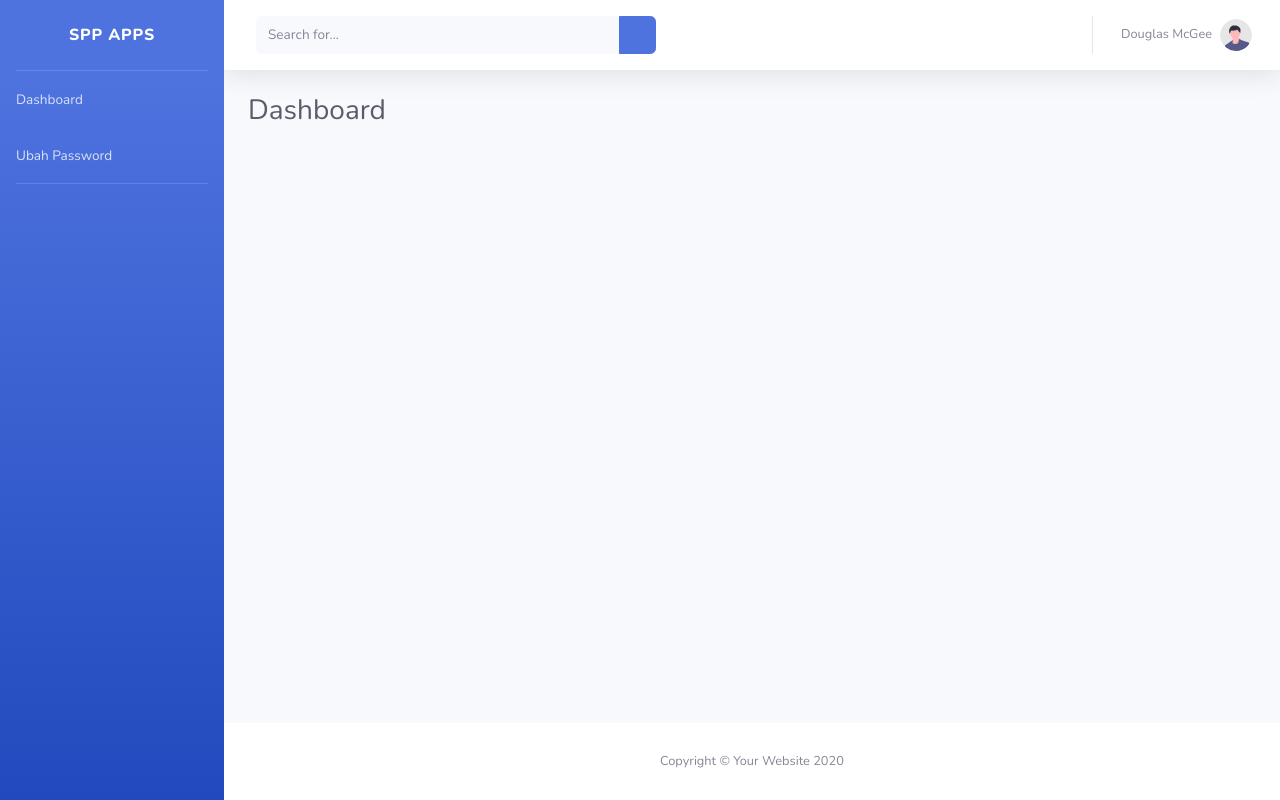
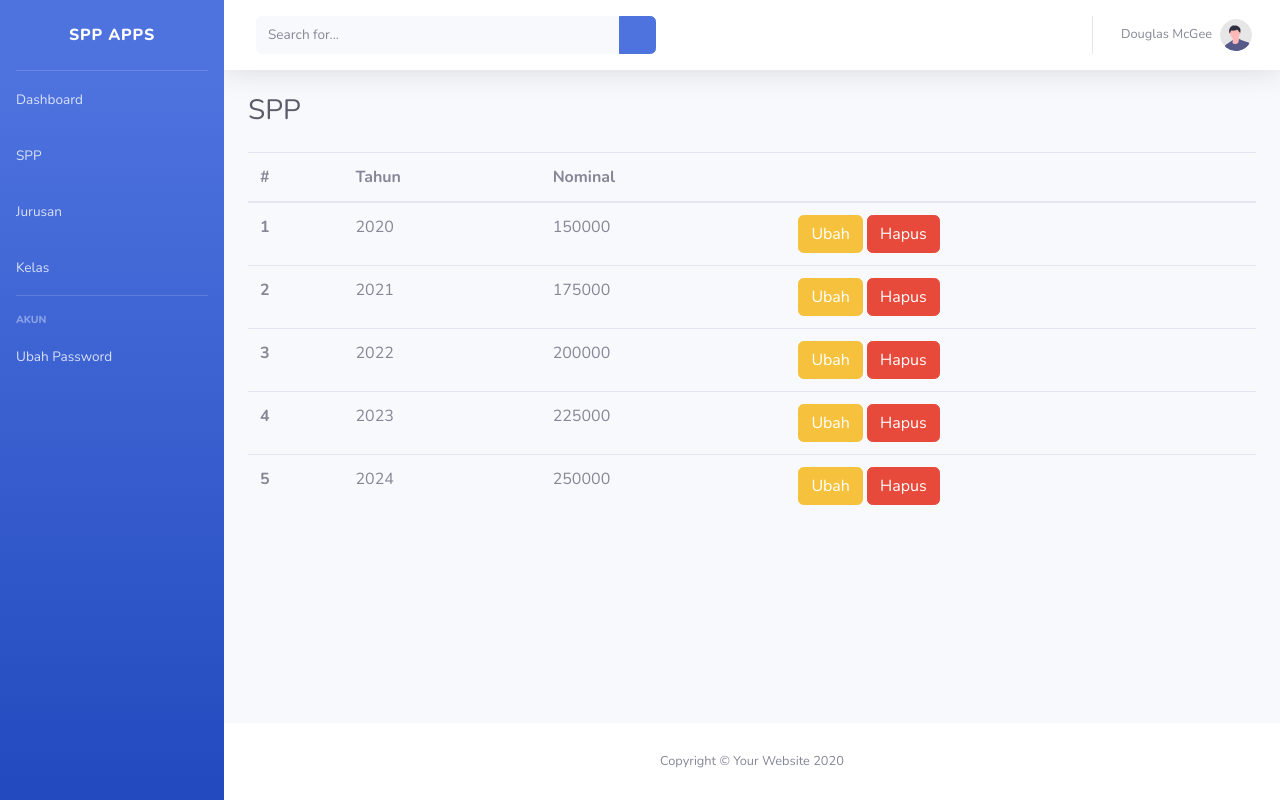
Before and after one commit to riyandarmawan/uprak, a PHP site: page /dashboard/spp in a window 1280 px wide. Run offline with PHP 8.4, Linux system fonts and the light colour scheme; a user stored in the database is signed in; data comes from the database, SQL or seed files in the repository; style sheets or scripts are compiled from the project's sources; some web fonts are replaced.

Commit message:
read 100%

```diff
--- a/app/controller/Dashboard.php
+++ b/app/controller/Dashboard.php
@@ -1,6 +1,7 @@
 <?php
 
 require_once 'app/core/Controller.php';
+require_once 'app/core/Database.php';
 
 if (!isset($_SESSION['login'])) {
     header('Location: /login');
@@ -15,8 +16,70 @@ class Dashboard extends Controller
             'title' => 'Dashboard'
         ];
 
-        $this->view('template/header', $data);
+        $this->view('template/dashboard/header', $data);
         $this->view('dashboard/index');
-        $this->view('template/footer');
+        $this->view('template/dashboard/footer');
+    }
+
+    public function spp() {
+        $database = new Database();
+
+        $query = "SELECT * FROM spp";
+
+        $spp = $database->ambil_data($query);
+
+        $data = [
+            'title' => 'SPP',
+            'spp' => $spp
+        ];
+
+        $this->view('template/dashboard/header', $data);
+        $this->view('dashboard/spp', $data);
+        $this->view('template/dashboard/footer');
+    }
+
+    public function jurusan() {
+        $database = new Database();
+
+        $query = "SELECT * FROM jurusan";
+
+        $jurusan = $database->ambil_data($query);
+
+        $data = [
+            'title' => 'Jurusan',
+            'jurusan' => $jurusan
+        ];
+
+        $this->view('template/dashboard/header', $data);
+        $this->view('dashboard/jurusan', $data);
+        $this->view('template/dashboard/footer');
+    }
+
+    public function kelas() {
+        $database = new Database();
+
+        $query = "SELECT kelas.*, jurusan.deskripsi FROM kelas LEFT JOIN jurusan ON jurusan.id = kelas.jurusan_id";
+
+        $kelas = $database->ambil_data($query);
+
+        $data = [
+            'title' => 'Kelas',
+            'kelas' => $kelas
+        ];
+
+        $this->view('template/dashboard/header', $data);
+        $this->view('dashboard/kelas', $data);
+        $this->view('template/dashboard/footer');
+    }
+
+    public function ubahPassword()
+    {
+        $data = [
+            'title' => 'Ubah password'
+        ];
+
+        $this->view('template/dashboard/header', $data);
+        $this->view('dashboard/index');
+        $this->view('template/dashboard/footer');
     }
 }
--- a/app/controller/Login.php
+++ b/app/controller/Login.php
@@ -37,7 +37,7 @@ class Login extends Controller
         if ($admin !== null) {
             if ($admin['password'] == $password) {
                 $_SESSION['login'] = $admin['username'];
-                header('Location: /');
+                header('Location: /dashboard');
                 die;
             } else {
                 Flasher::setOld('username', $username);
--- a/app/core/App.php
+++ b/app/core/App.php
@@ -2,7 +2,7 @@
 
 class App
 {
-    protected $controller = 'Dashboard';
+    protected $controller = 'NotFound';
     protected $method = 'index';
     protected $params = [];
 
--- /dev/null
+++ b/app/views/dashboard/spp.php
@@ -0,0 +1,32 @@
+<!-- Page Heading -->
+<h1 class="h3 mb-4 text-gray-800">SPP</h1>
+
+<table class="table">
+    <thead>
+        <tr>
+            <th scope="col">#</th>
+            <th scope="col">Tahun</th>
+            <th scope="col">Nominal</th>
+            <th scope="col">&nbsp;</th>
+        </tr>
+    </thead>
+    <tbody>
+        <?php
+        $i = 1;
+        foreach ($data['spp'] as $spp) :
+        ?>
+            <tr>
+                <th scope="row"><?= $i ?></th>
+                <td><?= $spp['tahun'] ?></td>
+                <td><?= $spp['nominal'] ?></td>
+                <td>
+                    <a href="#" class="btn btn-warning">Ubah</a>
+                    <a href="#" class="btn btn-danger">Hapus</a>
+                </td>
+            </tr>
+        <?php
+            $i++;
+        endforeach;
+        ?>
+    </tbody>
+</table>
--- a/app/views/page/not-found.php
+++ b/app/views/page/not-found.php
@@ -12,7 +12,7 @@
         <h1 class="mt-4 text-3xl font-bold tracking-tight text-gray-900 sm:text-5xl">Halaman tidak ditemukan</h1>
         <p class="mt-6 text-base leading-7 text-gray-600">Maaf, halaman yang anda cari tidak ditemukan</p>
         <div class="mt-10 flex items-center justify-center gap-x-6">
-            <a href="/" class="rounded-md bg-indigo-600 px-3.5 py-2.5 text-sm font-semibold text-white shadow-sm hover:bg-indigo-500 focus-visible:outline focus-visible:outline-2 focus-visible:outline-offset-2 focus-visible:outline-indigo-600">Kembali ke Dashboard</a>
+            <a href="/dashboard" class="rounded-md bg-indigo-600 px-3.5 py-2.5 text-sm font-semibold text-white shadow-sm hover:bg-indigo-500 focus-visible:outline focus-visible:outline-2 focus-visible:outline-offset-2 focus-visible:outline-indigo-600">Kembali ke Dashboard</a>
         </div>
     </div>
 </main>
--- /dev/null
+++ b/app/views/template/dashboard/footer.php
@@ -0,0 +1,59 @@
+</div>
+<!-- /.container-fluid -->
+
+</div>
+<!-- End of Main Content -->
+
+<!-- Footer -->
+<footer class="sticky-footer bg-white">
+    <div class="container my-auto">
+        <div class="copyright text-center my-auto">
+            <span>Copyright &copy; Your Website 2020</span>
+        </div>
+    </div>
+</footer>
+<!-- End of Footer -->
+
+</div>
+<!-- End of Content Wrapper -->
+
+</div>
+<!-- End of Page Wrapper -->
+
+<!-- Scroll to Top Button-->
+<a class="scroll-to-top rounded" href="#page-top">
+    <i class="fas fa-angle-up"></i>
+</a>
+
+<!-- Logout Modal-->
+<div class="modal fade" id="logoutModal" tabindex="-1" role="dialog" aria-labelledby="exampleModalLabel" aria-hidden="true">
+    <div class="modal-dialog" role="document">
+        <div class="modal-content">
+            <div class="modal-header">
+                <h5 class="modal-title" id="exampleModalLabel">Ready to Leave?</h5>
+                <button class="close" type="button" data-dismiss="modal" aria-label="Close">
+                    <span aria-hidden="true">×</span>
+                </button>
+            </div>
+            <div class="modal-body">Select "Logout" below if you are ready to end your current session.</div>
+            <div class="modal-footer">
+                <button class="btn btn-secondary" type="button" data-dismiss="modal">Cancel</button>
+                <a class="btn btn-primary" href="login.html">Logout</a>
+            </div>
+        </div>
+    </div>
+</div>
+
+<!-- Bootstrap core JavaScript-->
+<script src="/public/js/jquery.min.js"></script>
+<script src="/public/js/bootstrap.bundle.min.js"></script>
+
+<!-- Core plugin JavaScript-->
+<script src="/public/js/jquery.easing.min.js"></script>
+
+<!-- Custom scripts for all pages-->
+<script src="/public/js/sb-admin-2.min.js"></script>
+
+</body>
+
+</html>
--- /dev/null
+++ b/app/views/template/dashboard/header.php
@@ -0,0 +1,34 @@
+<!DOCTYPE html>
+<html lang="en" class="h-full bg-white">
+
+<head>
+    <meta charset="UTF-8">
+    <meta name="viewport" content="width=device-width, initial-scale=1.0">
+    <title><?= $data['title'] ?></title>
+    <link rel="stylesheet" href="/public/css/output.css">
+
+    <!-- Custom fonts for this template-->
+    <link href="/public/css/all.min.css" rel="stylesheet" type="text/css">
+    <link href="https://fonts.googleapis.com/css?family=Nunito:200,200i,300,300i,400,400i,600,600i,700,700i,800,800i,900,900i" rel="stylesheet">
+
+    <!-- Custom styles for this template-->
+    <link href="/public/css/sb-admin-2.min.css" rel="stylesheet">
+</head>
+
+<body class="h-full" id="page-top">
+
+    <!-- Page Wrapper -->
+    <div id="wrapper">
+
+        <?php require_once 'sidebar.php'; ?>
+
+        <!-- Content Wrapper -->
+        <div id="content-wrapper" class="d-flex flex-column">
+
+            <!-- Main Content -->
+            <div id="content">
+
+                <?php require_once 'topbar.php'; ?>
+
+                <!-- Begin Page Content -->
+                <div class="container-fluid">
--- a/app/views/template/sidebar.php
+++ b/app/views/template/dashboard/sidebar.php
@@ -11,22 +11,37 @@
 
     <!-- Nav Item - Dashboard -->
     <li class="nav-item">
-        <a class="nav-link" href="/">
+        <a class="nav-link" href="/dashboard">
             <span>Dashboard</span></a>
     </li>
 
     <li class="nav-item">
-        <a class="nav-link" href="/">
-            <span>Ubah Password</span></a>
+        <a class="nav-link" href="/dashboard/spp">
+            <span>SPP</span></a>
+    </li>
+
+    <li class="nav-item">
+        <a class="nav-link" href="/dashboard/jurusan">
+            <span>Jurusan</span></a>
+    </li>
+
+    <li class="nav-item">
+        <a class="nav-link" href="/dashboard/kelas">
+            <span>Kelas</span></a>
     </li>
 
     <!-- Divider -->
     <hr class="sidebar-divider">
 
-    <!-- Heading
+    <!-- Heading -->
     <div class="sidebar-heading">
-        Interface
-    </div> -->
+        Akun
+    </div>
+
+    <li class="nav-item">
+        <a class="nav-link" href="/dashboard/ubah-password">
+            <span>Ubah Password</span></a>
+    </li>
 
 </ul>
 <!-- End of Sidebar -->
--- a/app/views/template/header.php
+++ b/app/views/template/header.php
@@ -6,29 +6,6 @@
     <meta name="viewport" content="width=device-width, initial-scale=1.0">
     <title><?= $data['title'] ?></title>
     <link rel="stylesheet" href="/public/css/output.css">
-
-    <!-- Custom fonts for this template-->
-    <link href="public/css/all.min.css" rel="stylesheet" type="text/css">
-    <link href="https://fonts.googleapis.com/css?family=Nunito:200,200i,300,300i,400,400i,600,600i,700,700i,800,800i,900,900i" rel="stylesheet">
-
-    <!-- Custom styles for this template-->
-    <link href="public/css/sb-admin-2.min.css" rel="stylesheet">
 </head>
 
-<body class="h-full" id="page-top">
-
-    <!-- Page Wrapper -->
-    <div id="wrapper">
-
-        <?php require_once 'sidebar.php'; ?>
-
-        <!-- Content Wrapper -->
-        <div id="content-wrapper" class="d-flex flex-column">
-
-            <!-- Main Content -->
-            <div id="content">
-
-                <?php require_once 'topbar.php'; ?>
-
-                <!-- Begin Page Content -->
-                <div class="container-fluid">
+<body class="h-full">
```
Also changed, not shown: app/views/dashboard/jurusan.php (added, +32 -0 lines), app/views/dashboard/kelas.php (added, +34 -0 lines), app/views/template/footer.php (+0 -56 lines), app/views/template/dashboard/topbar.php (renamed from app/views/template/topbar.php).
